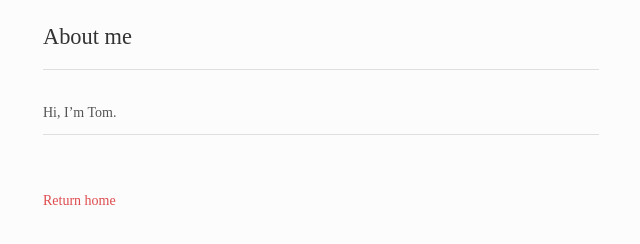
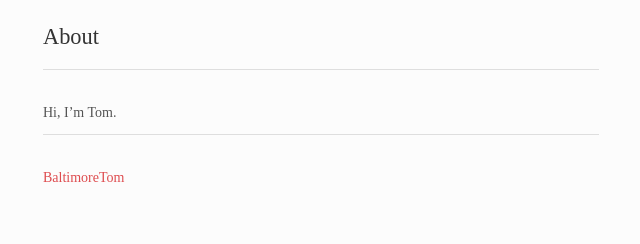
Before and after one commit to baltimoretom/blog, a plain HTML site: page about.html in a window 1280 px wide. Shown: the whole page, without its empty margins (319-959 px from the left). Drawn offline with Linux system fonts and the light colour scheme.

Commit message:
using web links from Bear

```diff
--- a/about.html
+++ b/about.html
@@ -1,25 +1,24 @@
 <!DOCTYPE html>
 <html>
     <head>
-        <title>About me</title>
+        <title>About</title>
         <meta charset="utf-8" />
         <meta name="viewport" content="width=device-width, initial-scale=1">
         <meta name="bear-note-unique-identifier" content="35E2CEE6-C068-469C-B1D2-569518CC653A-9362-00004B516C4C36A8">
         <meta name="created" content="2020-09-14T14:45:28-0400"/>
-        <meta name="modified" content="2020-09-14T15:44:30-0400"/>
+        <meta name="modified" content="2020-09-14T16:13:17-0400"/>
         <meta name="tags" content=""/>
         <meta name="last device" content="Thomas’s MacBook Pro"/>
     </head>
     <body>
         <div class="note-wrapper">
-            <h1 id="About me">About me</h1>
+            <h1 id="About">About</h1>
 <hr>
 <br>
 <p>Hi, I’m Tom.</p>
 <hr>
 <br>
-<br>
-<p><a href="/index.html">Return home</a></p>
+<p><a href="./BaltimoreTom.html"">BaltimoreTom</a></p>
 
         </div>
         <script type="text/javascript">
```
Also changed, not shown: index.html (+4 -2 lines).
